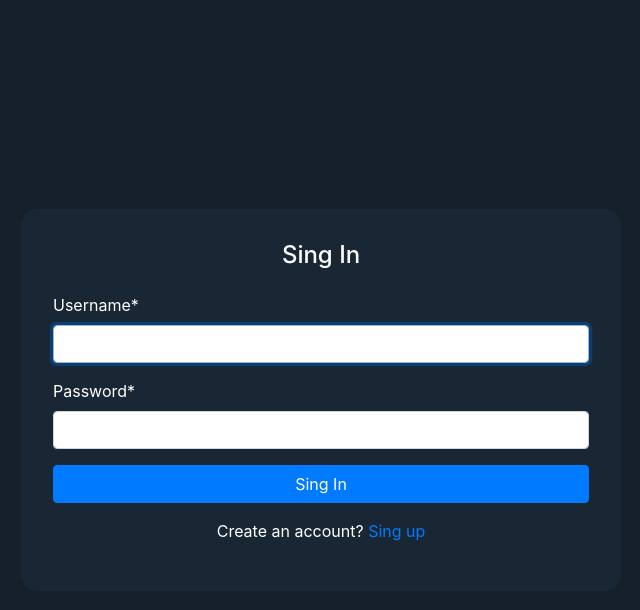
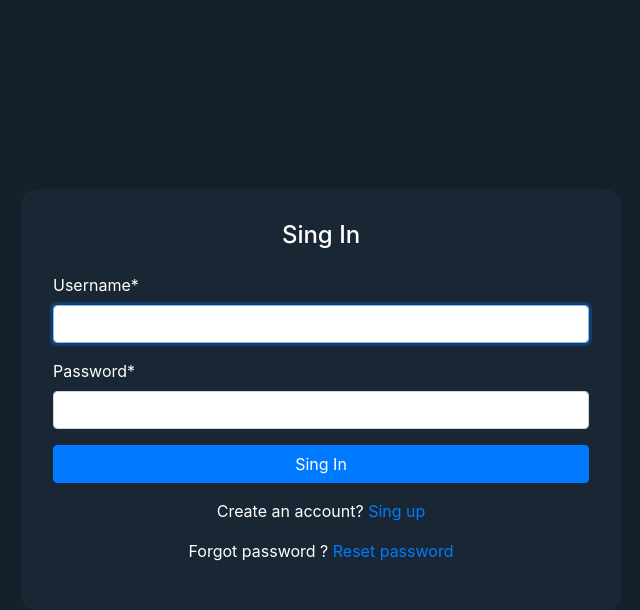
Before and after one commit to Ajaygohil25/twitterX, a Django app: page /user/login?next=/user/password-change in a window 1280 px wide. Shown: the top 610 px of the page, without its empty margins (319-959 px from the left). Run offline with Django 5.2, Linux system fonts and the light colour scheme; some libraries are stand-ins or nearby versions.

Commit message:
feat: set up the.env file and postgresql database, also implement the reset password and update password functionality.

```diff
--- a/blog/templates/blog/_left_sidebar.html
+++ b/blog/templates/blog/_left_sidebar.html
@@ -50,8 +50,8 @@
                 <strong>@{{ user.username }}</strong>
             </a>
             <div class="dropdown-menu dropdown-menu-dark" aria-labelledby="dropdownUser">
-                <a class="dropdown-item" href="#">
-                    <i class="bi bi-pencil-square mr-2"></i> Update Profile
+                <a class="dropdown-item" href="{% url 'password_change' %}">
+                    <i class="bi bi-pencil-square mr-2"></i> Update Password
                 </a>
                 <form action="{% url 'user-logout' %}" method="post" class="m-0 p-0">
                     {% csrf_token %}
--- a/requirements.txt
+++ b/requirements.txt
@@ -4,5 +4,7 @@ Django==5.2
 django-crispy-forms==2.4
 django-extra-views==0.15.0
 pillow==11.2.1
+psycopg2-binary==2.9.10
+python-dotenv==1.1.0
 sqlparse==0.5.3
 typing_extensions==4.13.1
--- a/users/signals.py
+++ b/users/signals.py
@@ -6,7 +6,10 @@ from django.dispatch import receiver
 
 
 @receiver(post_save, sender=User)
-def create_profile(sender, instance, created, **kwargs):
+def create_profile(sender, instance, created, raw=False, **kwargs):
+    if raw:
+        return
+
     if created:
         Profile.objects.create(user=instance)
 
--- a/users/templates/users/login.html
+++ b/users/templates/users/login.html
@@ -13,4 +13,7 @@
     <p class="mt-3 text-center">
         Create an account? <a href="{% url 'user-register' %}">Sing up</a>
     </p>
+    <p class="mt-3 text-center">
+        Forgot password ? <a href="{% url 'password_reset' %}">Reset password</a>
+    </p>
 {% endblock %}
--- a/users/urls.py
+++ b/users/urls.py
@@ -7,5 +7,29 @@ urlpatterns = [
        path('register', register, name="user-register"),
        path("login", auth_views.LoginView.as_view(template_name='users/login.html'), name="user-login" ),
        path("logout", auth_views.LogoutView.as_view(template_name='users/logout.html'), name="user-logout"),
+       path("password-reset",
+            auth_views.PasswordResetView.as_view(template_name='users/password_reset.html'),
+            name="password_reset"),
+
+       path("password-reset-confirm/<uidb64>/<token>/",
+            auth_views.PasswordResetConfirmView.as_view(template_name='users/password_reset_confirm.html'),
+            name="password_reset_confirm"),
+
+       path("password-reset-done",
+            auth_views.PasswordResetDoneView.as_view(template_name='users/password_reset_done.html'),
+            name="password_reset_done"),
+
+       path("password-reset-complete",
+            auth_views.PasswordResetCompleteView.as_view(template_name='users/password_reset_complete.html'),
+            name="password_reset_complete"),
+
+       path("password-change",
+            auth_views.PasswordChangeView.as_view(template_name='users/password_change.html'),
+            name="password_change"),
+
+       path("password-change-done",
+            auth_views.PasswordChangeDoneView.as_view(template_name='users/password_change_done.html'),
+            name="password_change_done"),
+
        path("profile", ProfileDetailView.as_view(), name="user-profile")
 ]
```
Also changed, not shown: DjangoBlogProject/settings.py (+18 -2 lines), users/templates/users/password_reset.html (added, +13 -0 lines), users/templates/users/password_reset_complete.html (added, +10 -0 lines), users/templates/users/password_reset_confirm.html (added, +13 -0 lines), users/templates/users/password_reset_done.html (added, +7 -0 lines), 1 other file.
